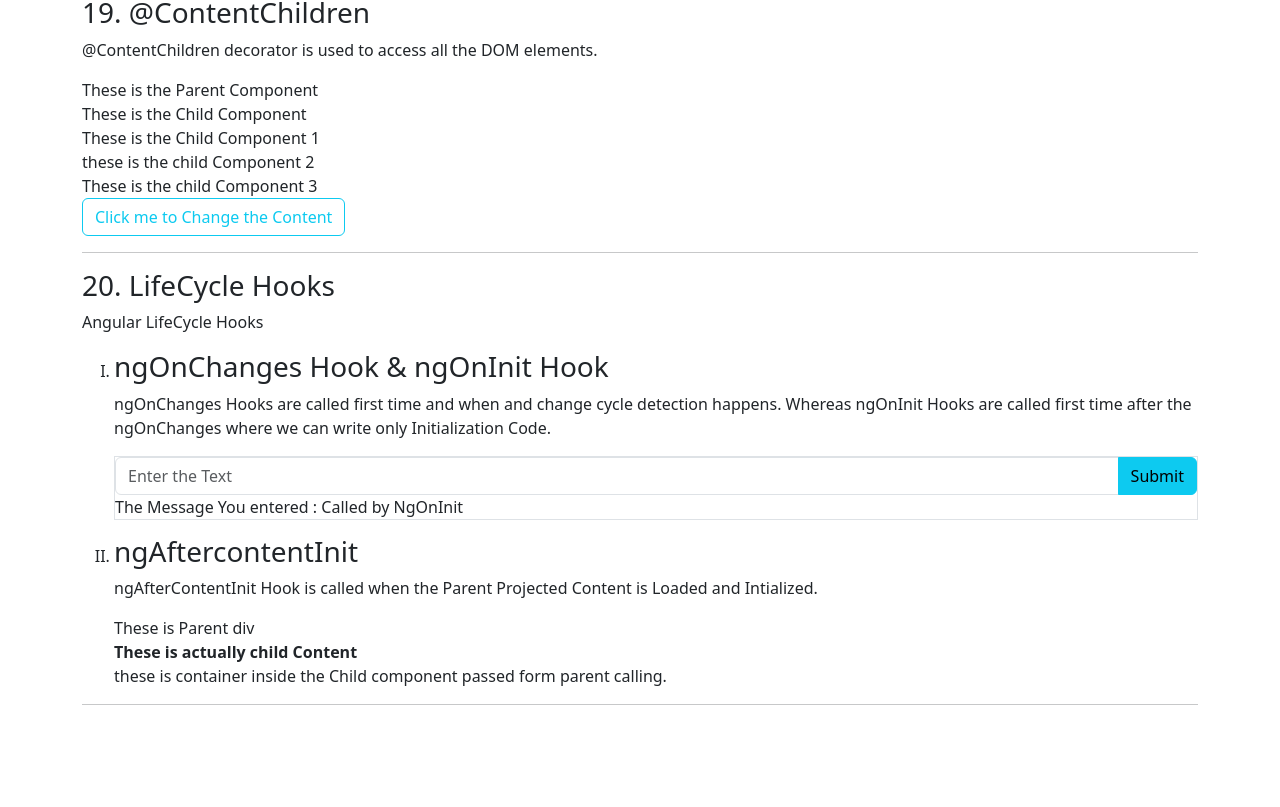
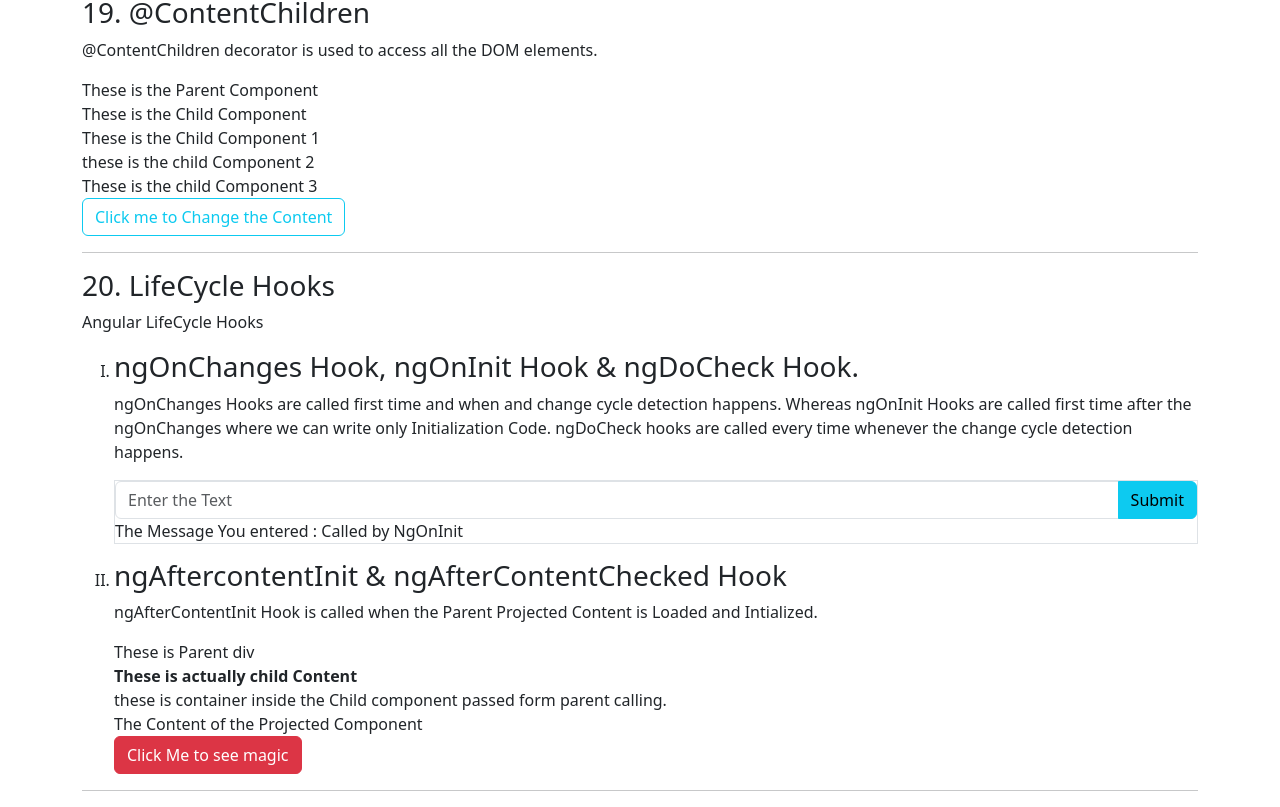
Before and after one commit to PrathameshSystenics/Angular_Tutorial, an Angular app in the folder AngularTut/: page / in a window 1280 px wide. Shown: the part 9406-10213 px from the top of the page. Before the commit the page ends 10127 px from the top, so only its background shows below. Built offline with nearby package versions, Linux system fonts and the light colour scheme.

Commit message:
ngAFterContentChecked Hook

```diff
--- a/AngularTut/src/app/lifecyclehooks/lifecyclehooks.component.html
+++ b/AngularTut/src/app/lifecyclehooks/lifecyclehooks.component.html
@@ -11,13 +11,13 @@
   <ol type="I">
     <li>
       <h3>
-        ngOnChanges Hook & ngOnInit Hook
+        ngOnChanges Hook, ngOnInit Hook & ngDoCheck Hook.
       </h3>
       <app-ngonchanges />
     </li>
     <li>
       <h3>
-        ngAftercontentInit
+        ngAftercontentInit & ngAfterContentChecked Hook
       </h3>
       <ngaftercontentinit />
     </li>
--- a/AngularTut/src/app/lifecyclehooks/ngaftercontentinit/childcontent/childcontent.component.ts
+++ b/AngularTut/src/app/lifecyclehooks/ngaftercontentinit/childcontent/childcontent.component.ts
@@ -1,10 +1,10 @@
-import { AfterContentInit, Component, ContentChild, ElementRef } from '@angular/core';
+import { AfterContentChecked, AfterContentInit, Component, ContentChild, ElementRef } from '@angular/core';
 
 @Component({
   selector: 'ng-childcontent',
   templateUrl: './childcontent.component.html',
 })
-export class ChildcontentComponent implements AfterContentInit {
+export class ChildcontentComponent implements AfterContentInit, AfterContentChecked {
 
   @ContentChild("divcontainer")
   Container: ElementRef = undefined as any;
@@ -19,7 +19,11 @@ export class ChildcontentComponent implements AfterContentInit {
   ngAfterContentInit(): void {
     console.log("Content has been projected.")
     console.log("ContentChild in aftercontentinit => ", this.Container.nativeElement);
+  }
 
+  // ngAfterContentChecked will called after the ngAfterContentInit Hook and it calls every time whenever the content inside the projected components change
+  ngAfterContentChecked(): void {
+    console.log("AfterContent Checked Hook called");
   }
 
 }
--- a/AngularTut/src/app/lifecyclehooks/ngaftercontentinit/ngaftercontentinit.component.html
+++ b/AngularTut/src/app/lifecyclehooks/ngaftercontentinit/ngaftercontentinit.component.html
@@ -9,5 +9,12 @@
     <div #divcontainer>
       these is container inside the Child component passed form parent calling.
     </div>
+    <div>
+      The Content of the Projected Component {{message}}
+    </div>
   </ng-childcontent>
+
+  <button class="btn btn-danger" (click)="onBtnClick()">
+    Click Me to see magic
+  </button>
 </div>
--- a/AngularTut/src/app/lifecyclehooks/ngaftercontentinit/ngaftercontentinit.component.ts
+++ b/AngularTut/src/app/lifecyclehooks/ngaftercontentinit/ngaftercontentinit.component.ts
@@ -5,5 +5,9 @@ import { Component } from '@angular/core';
   templateUrl: './ngaftercontentinit.component.html',
 })
 export class NgaftercontentinitComponent {
+  message: string = ""
 
+  onBtnClick() {
+    this.message = "Random"
+  }
 }
--- a/AngularTut/src/app/lifecyclehooks/ngonchanges/ngonchanges.component.html
+++ b/AngularTut/src/app/lifecyclehooks/ngonchanges/ngonchanges.component.html
@@ -1,5 +1,5 @@
 <p>
-  ngOnChanges Hooks are called first time and when and change cycle detection happens. Whereas ngOnInit Hooks are called first time after the ngOnChanges where we can write only Initialization Code.
+  ngOnChanges Hooks are called first time and when and change cycle detection happens. Whereas ngOnInit Hooks are called first time after the ngOnChanges where we can write only Initialization Code. ngDoCheck hooks are called every time whenever the change cycle detection happens.
 </p>
 <div class="border">
   <div class="input-group">
```
